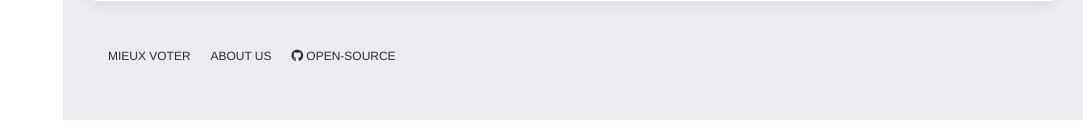
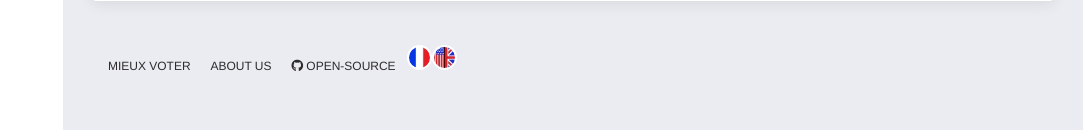
Before and after one commit to MieuxVoter/moje, a Django app: page /candidates/2/ in a window 1280 px wide. Shown: the part 1105-1235 px from the top of the page, without its empty margins (197-1280 px from the left). Run offline with Django 3.2, Linux system fonts and the light colour scheme; a user stored in the database is signed in; data comes from the database, SQL or seed files in the repository; parts of the project's set-up code (start-up, migrations or seed data) failed here and were passed over; some libraries are stand-ins or nearby versions.

Commit message:
add language buttons

```diff
--- a/election/templates/election/manage_list_voters.html
+++ b/election/templates/election/manage_list_voters.html
@@ -70,6 +70,7 @@
                     </table>
                 </div>
                 {% endif %}
+
                 {% if election.state == "DR" %}
                 <div class="alert alert-info" role="alert">
                   {% trans "Add voters line by line with the following format: last name, first name, email" %}
@@ -81,7 +82,7 @@
                         </form>
                 {% endif %}
 
-                </div>
+
                     {% if election.state == "DR" %}
                     <a href="/election/launch/{{ election_id }}/" class="btn btn-primary" id="go_start">
                         {% trans "Start the election" %}
--- a/jmapp/urls.py
+++ b/jmapp/urls.py
@@ -30,4 +30,5 @@ urlpatterns = [
     path('', election_views.dashboard, name='dashboard'),
     path('accounts/', include('accounts.urls')),
     path('accounts/', include('django.contrib.auth.urls')),
+    path('i18n/',include('django.conf.urls.i18n')),
 ]
--- /dev/null
+++ b/static/css/style.css
@@ -0,0 +1,22 @@
+.button-lang {
+    border: 2px solid #FFFFFF;
+    border-radius: 50%;
+    height: 25px;
+    width: 25px;
+    cursor: pointer;
+}
+.form-lang {
+    display: inline-block;
+    float: left;
+}
+.flex-container{
+        display: flex;
+    }
+
+#lang-fr{
+    background: url("../img/locale/lang_fr.jpg") repeat scroll 0 0 / cover rgba(0, 0, 0, 0);
+}
+
+#lang-en{
+    background: url("../img/locale/lang_en.jpg") repeat scroll 0 0 / cover rgba(0, 0, 0, 0);
+}
--- a/templates/base.html
+++ b/templates/base.html
@@ -18,6 +18,7 @@
     <!-- CSS Files -->
     <link href="{% static 'css/bootstrap.min.css' %}" rel="stylesheet" />
     <link href="{% static 'css/now-ui-dashboard.css' %}" rel="stylesheet" />
+    <link href="{% static 'css/style.css' %}" rel="stylesheet" />
     <script src="{% static 'js/jquery-ui-1.12.1.custom/external/jquery/jquery.js' %}"></script>
     <!-- <script src="{% static 'lib/fontawesome-free-5.0.13/web-fonts-with-css/css/fontawesome-all.css' %}"></script> -->
     <link rel="stylesheet" href="https://use.fontawesome.com/releases/v5.0.13/css/all.css" integrity="sha384-DNOHZ68U8hZfKXOrtjWvjxusGo9WQnrNx2sqG0tfsghAvtVlRW3tvkXWZh58N9jp" crossorigin="anonymous">
--- a/templates/footer.html
+++ b/templates/footer.html
@@ -18,7 +18,25 @@
                         <i class="fab fa-github"></i> open-source
                     </a>
                 </li>
+                <li>
 
+
+
+                        {% get_current_language as LANGUAGE_CODE %}
+                        {% get_available_languages as LANGUAGES %}
+                        {% get_language_info_list for LANGUAGES as languages %}
+
+                        {% for language in languages %}
+                        <form class="form-lang" action="{% url 'set_language' %}" method="post">
+                            {% csrf_token %}
+                            <input type="hidden" name="next" value="{{ request.path_info }}" />
+                            <input type="hidden" name="language" value="{{ language.code }}" />
+                            <div class="flex-container">
+                            <button type"submit" class="button-lang" id="lang-{{  language.code }}" />
+                        </div>
+                        </form>
+                        {% endfor %}
+                    </li>
             </ul>
         </nav>
         <div class="copyright">
--- a/templates/navbar.html
+++ b/templates/navbar.html
@@ -1,4 +1,5 @@
 {% load i18n %}
+{% load static %}
 <nav class="navbar navbar-expand-lg navbar-transparent  navbar-absolute bg-primary fixed-top">
                 <div class="container-fluid">
                     <div class="navbar-wrapper">
@@ -26,6 +27,7 @@
                             </div>
                         </form> -->
                         <ul class="navbar-nav">
+
                             <li class="nav-item">
                                 <a class="nav-link" href="/election/manage/general/">
                                     <i class="now-ui-icons ui-1_simple-add"></i>
```
Also changed, not shown: static/img/locale/lang_en.jpg (added), static/img/locale/lang_fr.jpg (added). Lines whose indentation alone changed are shown as unchanged.
